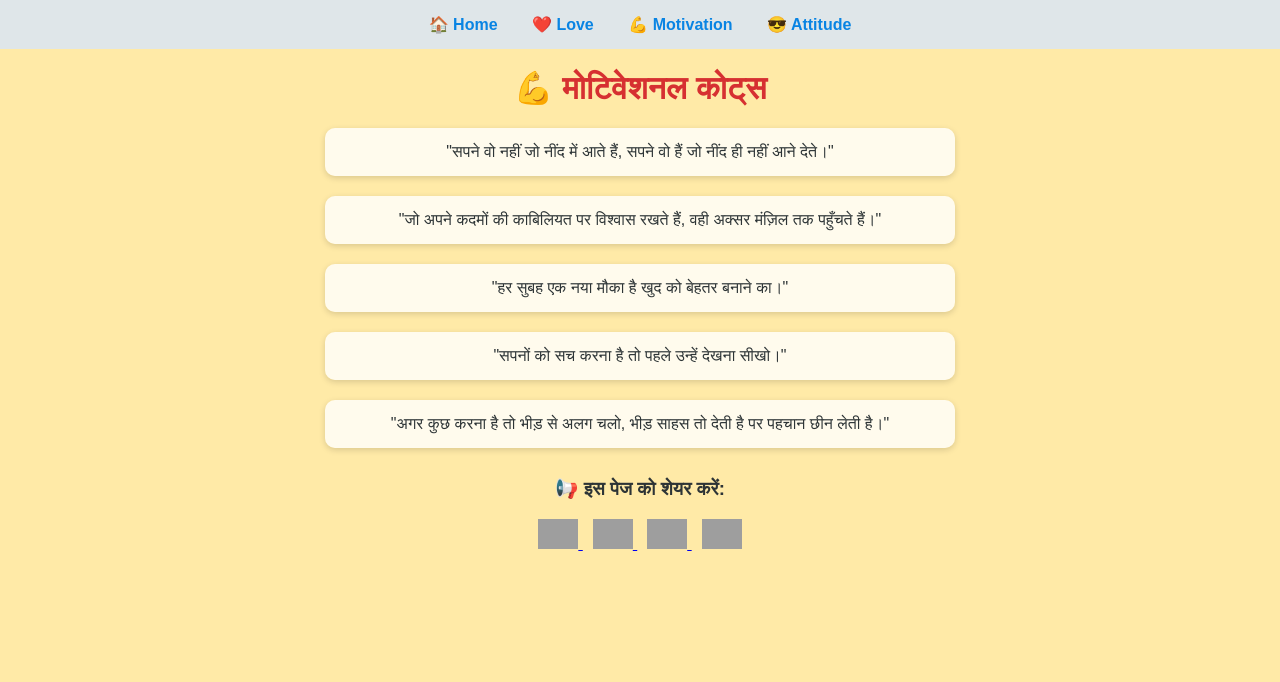
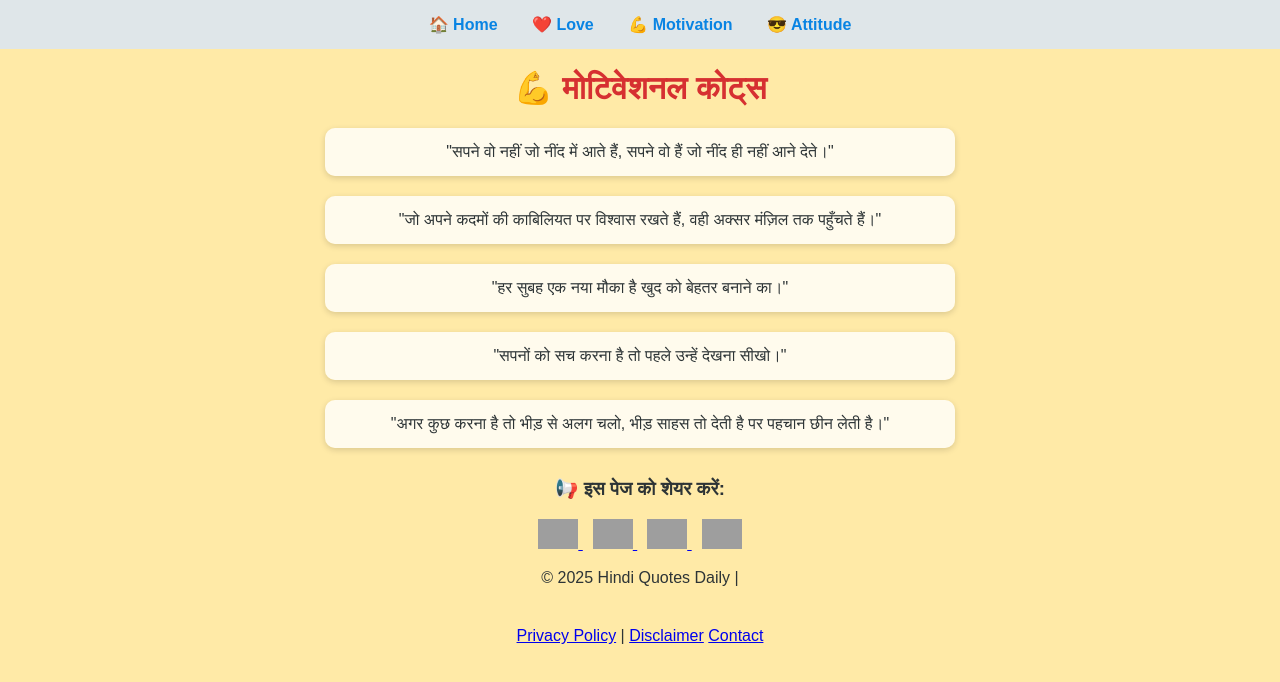
Before and after one commit to hindiquotesdaily/hindiquotes, a plain HTML site: page motivation.html in a window 1280 px wide. Drawn offline with Linux system fonts and the light colour scheme; grey boxes are pictures that could not be loaded.

Commit message:
Update motivation.html

```diff
--- a/motivation.html
+++ b/motivation.html
@@ -80,6 +80,13 @@
     <img src="https://img.icons8.com/color/48/000000/telegram-app--v1.png" width="40" />
   </a>
 </div>
-
+<footer>
+  <p>© 2025 Hindi Quotes Daily |</p>
+  </footer>
+<footer style="text-align:center; margin-top:40px;">
+  <a href="privacy.html">Privacy Policy</a> |
+  <a href="disclaimer.html">Disclaimer</a>
+  <a href="contact.html">Contact</a>
+      </footer>
 </body>
 </html>
```
